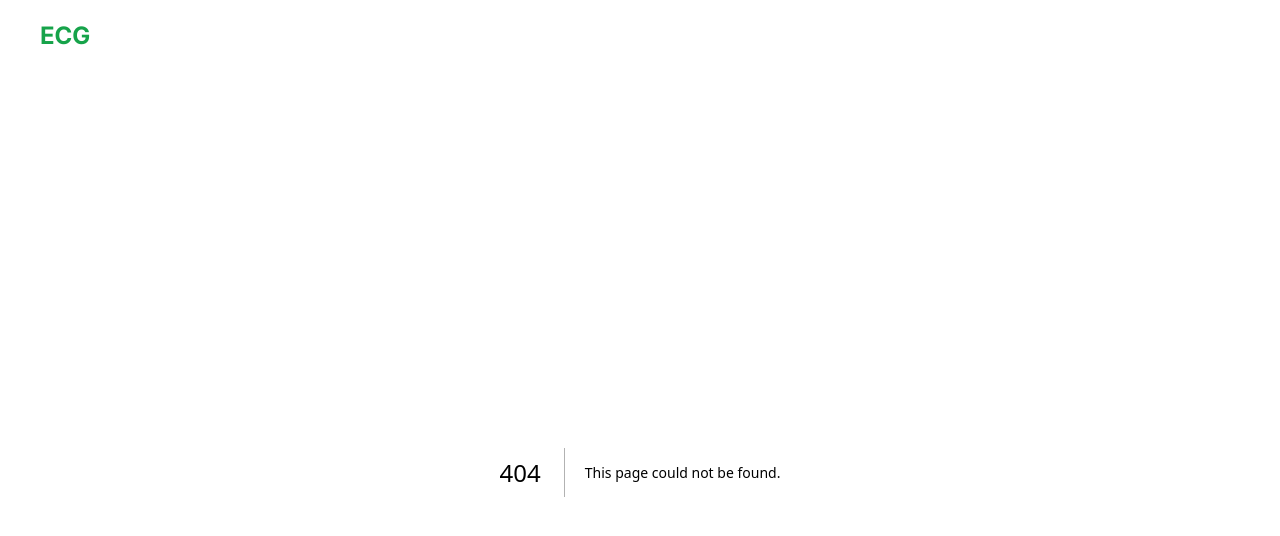
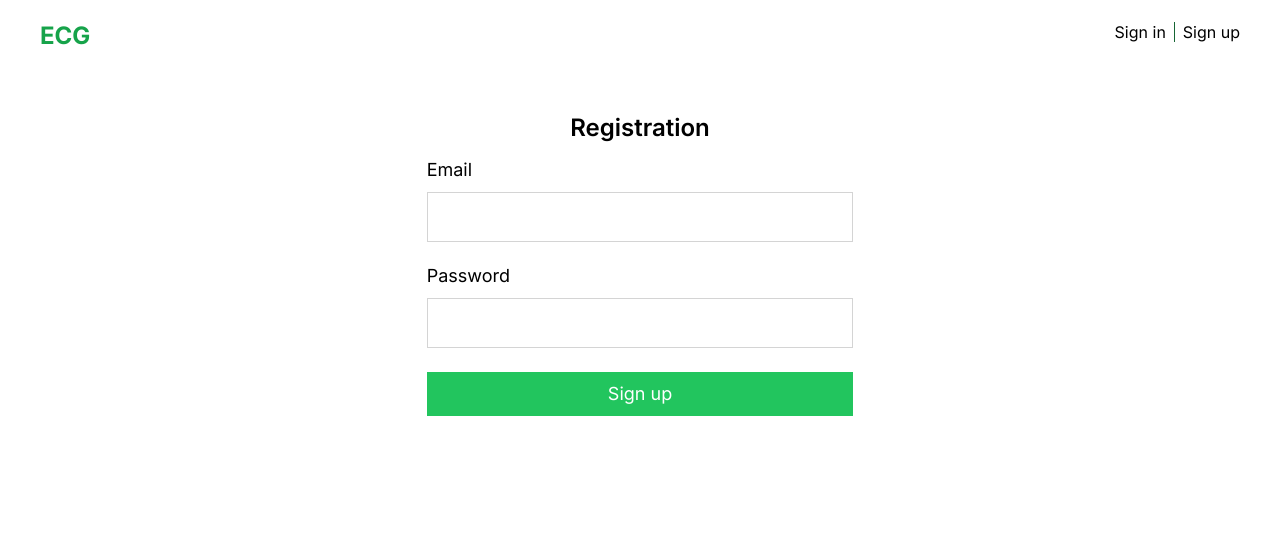
Before and after one commit to ViVse/ecg_analysis, a Next.js app: page /signup in a window 1280 px wide. Before the commit this address had no page. Shown: the top 536 px of the page. Built offline with nearby package versions, Linux system fonts and the light colour scheme.

Commit message:
auth pages ui

```diff
--- /dev/null
+++ b/app/components/ui/FormField.js
@@ -0,0 +1,32 @@
+import { Field } from "formik";
+
+const FormField = ({
+  className,
+  label,
+  name,
+  errors,
+  touched,
+  fieldProps,
+  children,
+}) => {
+  return (
+    <div className={`flex flex-col ${className}`}>
+      <label htmlFor={name} className="text-lg">
+        {label}
+      </label>
+      <Field
+        className={`border py-3 px-4 mt-2 outline-none focus:border-neutral-500 ${
+          errors && touched ? "border-red-600" : "border-neutral-300"
+        }`}
+        name={name}
+        {...fieldProps}>
+        {children}
+      </Field>
+      {errors && touched ? (
+        <span className="text-red-600">{errors}</span>
+      ) : null}
+    </div>
+  );
+};
+
+export default FormField;
--- a/app/components/ui/Header.js
+++ b/app/components/ui/Header.js
@@ -2,10 +2,20 @@ import Link from "next/link";
 
 const Header = () => {
   return (
-    <header className="px-10 py-5">
+    <header className="px-10 py-5 flex justify-between">
       <Link href="/" className="text-2xl font-bold text-green-600">
         ECG
       </Link>
+      <div>
+        <Link
+          href="/signin"
+          className="pr-2 border-r border-solid border-green-800">
+          Sign in
+        </Link>
+        <Link href="/signup" className="pl-2">
+          Sign up
+        </Link>
+      </div>
     </header>
   );
 };
--- a/app/page.js
+++ b/app/page.js
@@ -32,7 +32,7 @@ export default function Home() {
   };
 
   return (
-    <main className="min-h-screen flex justify-center pt-20">
+    <main className="min-h-screen flex justify-center pt-10">
       <div className="w-[600px] bg-white h-fit py-14 px-16 rounded-2xl">
         <h1 className="text-3xl font-bold">ECG anomaly detection</h1>
         <p className="mt-3">Enter your data (as an array)</p>
--- /dev/null
+++ b/app/signin/page.js
@@ -0,0 +1,52 @@
+"use client";
+
+import { Formik, Form } from "formik";
+import { userValidation } from "@/validation/authValidation";
+import FormField from "../components/ui/FormField";
+
+export default function signInPage() {
+  return (
+    <main className="min-h-screen flex justify-center pt-10">
+      <Formik
+        initialValues={{
+          email: "",
+          password: "",
+        }}
+        validationSchema={userValidation}
+        onSubmit={(values) => {
+          console.log(values);
+        }}>
+        {({ errors, touched }) => {
+          return (
+            <Form className="w-1/3">
+              <h1 className="text-2xl font-semibold text-center mb-3">
+                Sign in
+              </h1>
+              <FormField
+                label="Email"
+                name="email"
+                errors={errors.email}
+                touched={touched.email}
+              />
+              <FormField
+                className="mt-5"
+                label="Password"
+                name="password"
+                errors={errors.password}
+                touched={touched.password}
+                fieldProps={{
+                  type: "password",
+                }}
+              />
+              <button
+                className="mt-6 w-full text-lg px-8 py-2 bg-green-500 text-white"
+                type="submit">
+                Sign in
+              </button>
+            </Form>
+          );
+        }}
+      </Formik>
+    </main>
+  );
+}
--- /dev/null
+++ b/app/signup/page.js
@@ -0,0 +1,52 @@
+"use client";
+
+import { Formik, Form } from "formik";
+import { userValidation } from "@/validation/authValidation";
+import FormField from "../components/ui/FormField";
+
+export default function signUpPage() {
+  return (
+    <main className="min-h-screen flex justify-center pt-10">
+      <Formik
+        initialValues={{
+          email: "",
+          password: "",
+        }}
+        validationSchema={userValidation}
+        onSubmit={(values) => {
+          console.log(values);
+        }}>
+        {({ errors, touched }) => {
+          return (
+            <Form className="w-1/3">
+              <h1 className="text-2xl font-semibold text-center mb-3">
+                Registration
+              </h1>
+              <FormField
+                label="Email"
+                name="email"
+                errors={errors.email}
+                touched={touched.email}
+              />
+              <FormField
+                className="mt-5"
+                label="Password"
+                name="password"
+                errors={errors.password}
+                touched={touched.password}
+                fieldProps={{
+                  type: "password",
+                }}
+              />
+              <button
+                className="mt-6 w-full text-lg px-8 py-2 bg-green-500 text-white"
+                type="submit">
+                Sign up
+              </button>
+            </Form>
+          );
+        }}
+      </Formik>
+    </main>
+  );
+}
--- a/models/userModel.js
+++ b/models/userModel.js
@@ -2,11 +2,6 @@ import mongoose from "mongoose";
 
 const userSchema = mongoose.Schema(
   {
-    username: {
-      type: String,
-      required: [true, "Must provide a username."],
-      unique: [true, "Must be unique."],
-    },
     email: {
       type: String,
       required: [true, "Must provide an email."],
--- a/package.json
+++ b/package.json
@@ -10,12 +10,14 @@
   },
   "dependencies": {
     "chart.js": "^4.4.0",
+    "formik": "^2.4.5",
     "mongoose": "^8.0.3",
     "next": "14.0.0",
     "next-auth": "^4.24.5",
     "react": "^18",
     "react-chartjs-2": "^5.2.0",
-    "react-dom": "^18"
+    "react-dom": "^18",
+    "yup": "^1.3.2"
   },
   "devDependencies": {
     "autoprefixer": "^10",
--- /dev/null
+++ b/validation/authValidation.js
@@ -0,0 +1,8 @@
+import * as Yup from "yup";
+
+export const userValidation = Yup.object().shape({
+  email: Yup.string()
+    .email("Must be a valid email")
+    .required("Email is required"),
+  password: Yup.string().required("Password is required"),
+});
```
Also changed, not shown: 1 other file (tests, documents, lock files or other folders).
